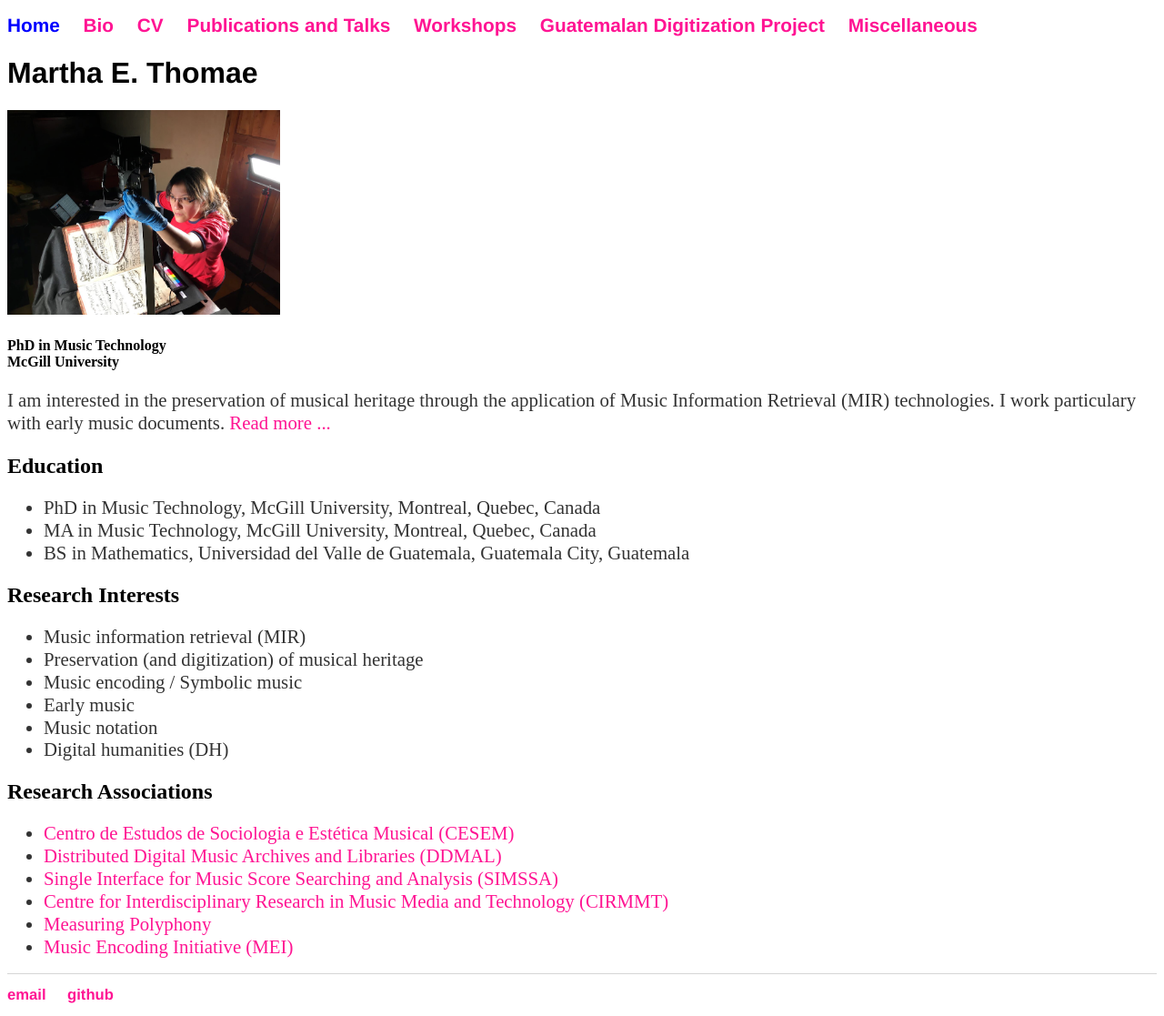
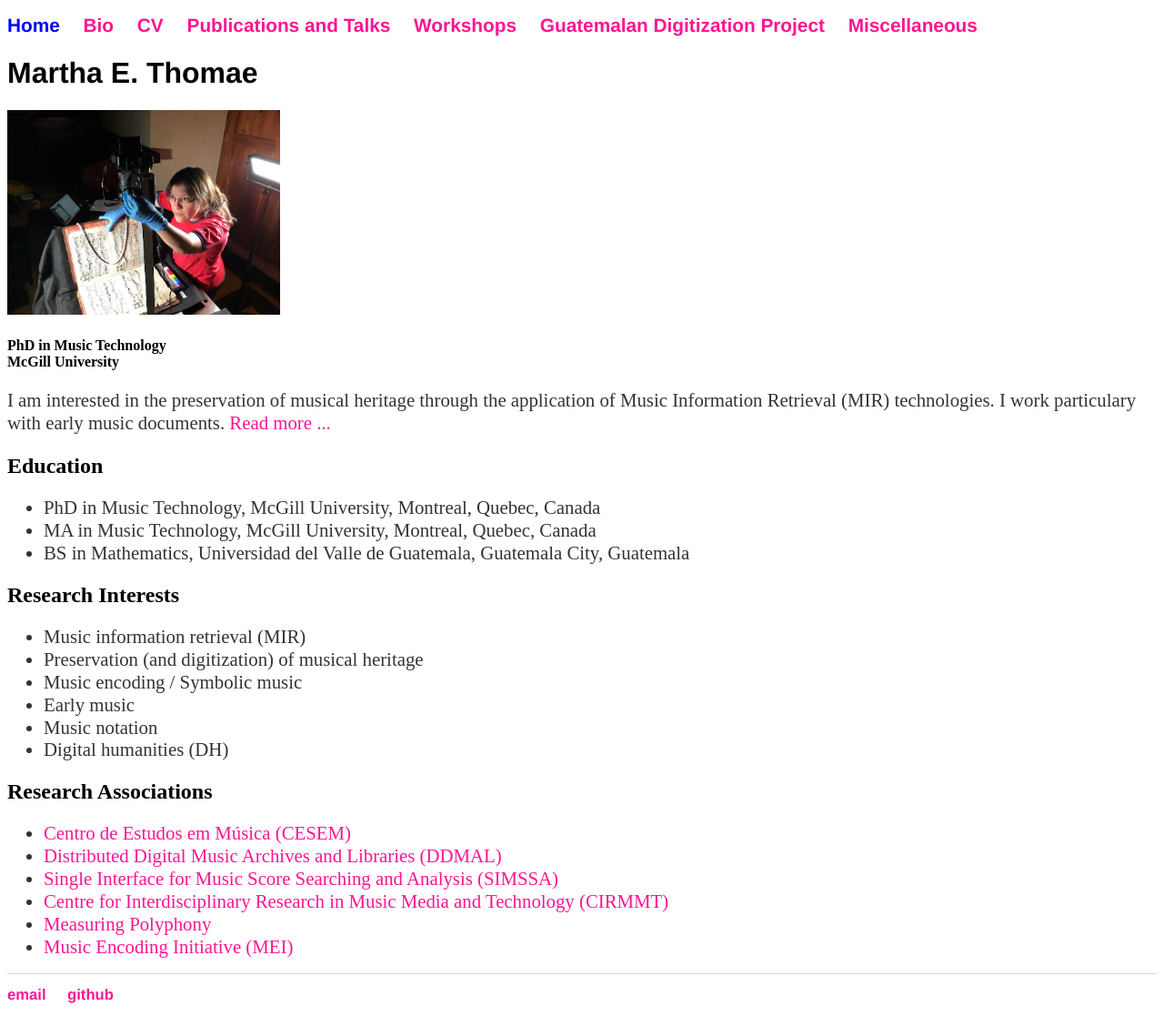
Before and after one commit to martha-thomae/martha-thomae.github.io, a Jekyll site: the page built from index.html, in a window 1280 px wide. Shown: the whole page at 91% size. Built offline with Jekyll 4.4.1, drawn with Linux system fonts in a browser that asks for light colours.

Commit message:
Change affiliation's name

```diff
--- a/index.html
+++ b/index.html
@@ -33,7 +33,7 @@ title: Martha Thomae's website
 
 <h2>Research Associations</h2>
 <ul>
-    <li class="big"><a href="https://cesem.fcsh.unl.pt">Centro de Estudos de Sociologia e Estética Musical (CESEM)</a></li>
+    <li class="big"><a href="https://cesem.fcsh.unl.pt">Centro de Estudos em Música (CESEM)</a></li>
     <li class="big"><a href="https://ddmal.music.mcgill.ca/">Distributed Digital Music Archives and Libraries (DDMAL)</a></li>
     <li class="big"><a href="https://simssa.ca/">Single Interface for Music Score Searching and Analysis (SIMSSA)</a></li>
     <li class="big"><a href="https://www.cirmmt.org/en">Centre for Interdisciplinary Research in Music Media and Technology (CIRMMT)</a></li>
```
